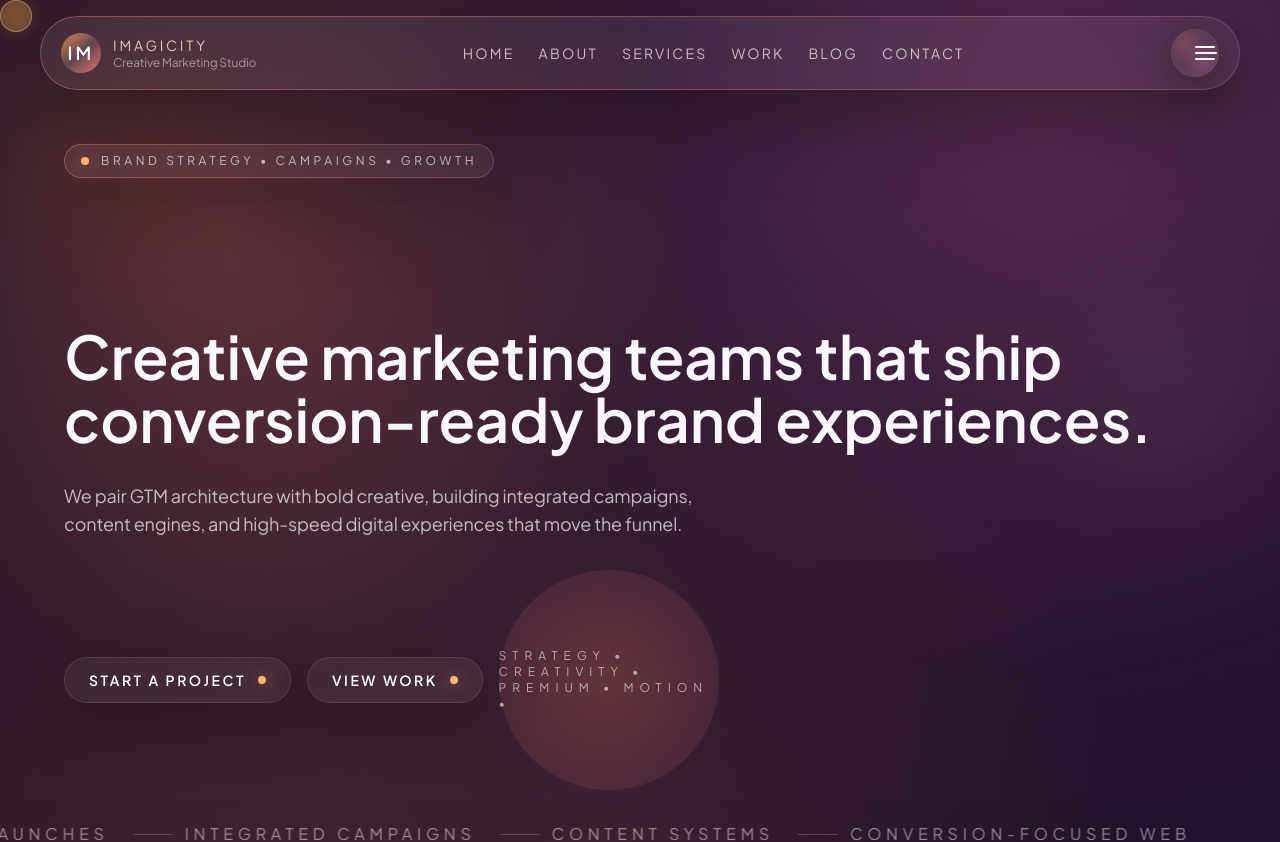
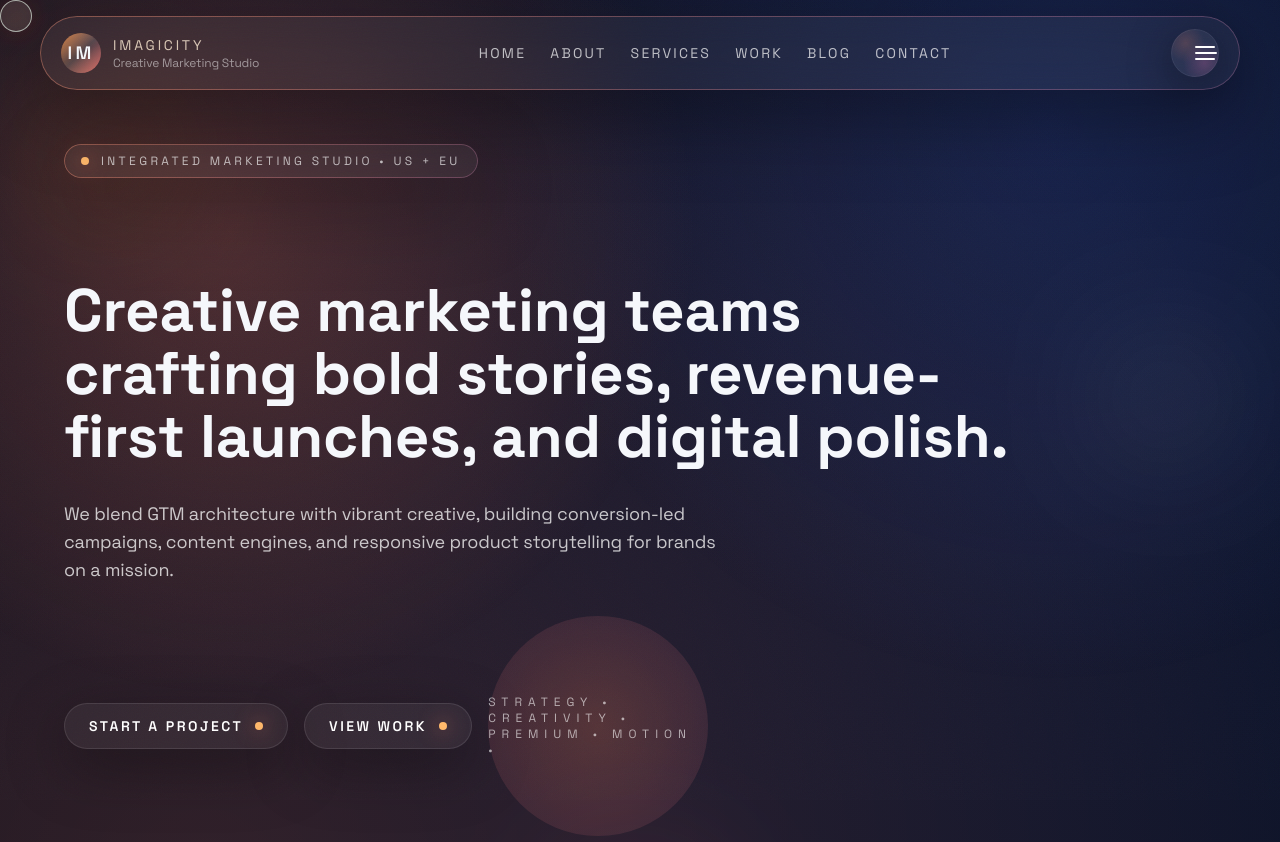
Before and after one commit to imagicity-stack/imagweb, a Next.js app: page / in a window 1280 px wide. Shown: the top 842 px of the page. Built offline with nearby package versions, Linux system fonts and the light colour scheme; no server answers; the database is empty.

Commit message:
Enhance marketing theme and mobile performance

```diff
--- a/src/app/globals.css
+++ b/src/app/globals.css
@@ -1,12 +1,12 @@
 @import "tailwindcss";
 
 :root {
-  --bg: #0f0a1d;
-  --text: #fdf7ff;
-  --accent: #ff855f;
-  --muted: #cbb9d9;
-  --glass: rgba(255, 255, 255, 0.06);
-  --blur: blur(18px);
+  --bg: #070b16;
+  --text: #f5f7fb;
+  --accent: #ff7a59;
+  --muted: #c6d2ea;
+  --glass: rgba(255, 255, 255, 0.05);
+  --blur: blur(14px);
 }
 
 * {
@@ -15,12 +15,12 @@
 
 body {
   margin: 0;
-  background: radial-gradient(circle at 20% 20%, rgba(255, 133, 95, 0.18), transparent 22%),
-    radial-gradient(circle at 80% 0%, rgba(244, 114, 182, 0.16), transparent 32%),
-    radial-gradient(circle at 50% 70%, rgba(251, 191, 36, 0.08), transparent 30%),
+  background: radial-gradient(circle at 16% 18%, rgba(255, 122, 89, 0.16), transparent 28%),
+    radial-gradient(circle at 82% 10%, rgba(76, 110, 245, 0.12), transparent 34%),
+    radial-gradient(circle at 55% 70%, rgba(255, 194, 111, 0.08), transparent 32%),
     var(--bg);
   color: var(--text);
-  font-family: var(--font-jakarta), system-ui, -apple-system, sans-serif;
+  font-family: var(--font-space), "Inter", system-ui, -apple-system, sans-serif;
   letter-spacing: -0.01em;
   text-rendering: optimizeLegibility;
   min-height: 100vh;
@@ -28,8 +28,8 @@ body {
 }
 
 ::selection {
-  background: rgba(255, 133, 95, 0.3);
-  color: #fff;
+  background: rgba(255, 122, 89, 0.32);
+  color: #0a0f1f;
 }
 
 .glass {
@@ -104,7 +104,7 @@ body {
 
 .custom-cursor {
   mix-blend-mode: difference;
-  filter: drop-shadow(0 0 8px rgba(255, 133, 95, 0.85));
+  filter: drop-shadow(0 0 10px rgba(255, 122, 89, 0.75));
 }
 
 .text-ring {
--- a/src/app/layout.tsx
+++ b/src/app/layout.tsx
@@ -1,12 +1,12 @@
 import type { Metadata } from "next";
-import { Plus_Jakarta_Sans } from "next/font/google";
+import { Space_Grotesk } from "next/font/google";
 import ClientRoot from "@/components/ClientRoot";
 import "./globals.css";
 
-const plusJakartaSans = Plus_Jakarta_Sans({
+const spaceGrotesk = Space_Grotesk({
   subsets: ["latin"],
-  variable: "--font-jakarta",
-  weight: ["400", "500", "600", "700", "800"]
+  variable: "--font-space",
+  weight: ["400", "500", "600", "700"]
 });
 
 const siteName = "Imagicity";
@@ -74,7 +74,7 @@ export default function RootLayout({
 
   return (
     <html lang="en" className="bg-black">
-      <body className={`${plusJakartaSans.variable} antialiased`}>
+      <body className={`${spaceGrotesk.variable} antialiased`}>
         <ClientRoot>{children}</ClientRoot>
         <script
           type="application/ld+json"
--- a/src/components/ClientRoot.tsx
+++ b/src/components/ClientRoot.tsx
@@ -9,13 +9,39 @@ import Preloader from "./Preloader";
 
 export default function ClientRoot({ children }: { children: ReactNode }) {
   const [menuOpen, setMenuOpen] = useState(false);
+  const [enableCursor, setEnableCursor] = useState(false);
+  const [enableLenis, setEnableLenis] = useState(false);
 
   useEffect(() => {
+    const prefersReducedMotion = window.matchMedia("(prefers-reduced-motion: reduce)");
+    const coarsePointer = window.matchMedia("(pointer: coarse)");
+
+    const updateFlags = () => {
+      const allowMotion = !prefersReducedMotion.matches;
+      const allowDesktopFeatures = !coarsePointer.matches;
+      setEnableCursor(allowMotion && allowDesktopFeatures);
+      setEnableLenis(allowMotion && allowDesktopFeatures);
+    };
+
+    updateFlags();
+    prefersReducedMotion.addEventListener("change", updateFlags);
+    coarsePointer.addEventListener("change", updateFlags);
+
+    return () => {
+      prefersReducedMotion.removeEventListener("change", updateFlags);
+      coarsePointer.removeEventListener("change", updateFlags);
+    };
+  }, []);
+
+  useEffect(() => {
+    if (!enableLenis) return;
+
     const lenis = new Lenis({
       smoothWheel: true,
-      lerp: 0.08,
-      wheelMultiplier: 0.9,
-      touchMultiplier: 1.1
+      lerp: 0.1,
+      wheelMultiplier: 0.85,
+      touchMultiplier: 0.9,
+      duration: 1.1
     });
 
     let animationFrame: number;
@@ -30,13 +56,13 @@ export default function ClientRoot({ children }: { children: ReactNode }) {
       cancelAnimationFrame(animationFrame);
       lenis.destroy();
     };
-  }, []);
+  }, [enableLenis]);
 
   return (
     <>
       <Preloader />
       <NoiseOverlay />
-      <Cursor />
+      {enableCursor && <Cursor />}
       <Navigation
         open={menuOpen}
         onToggle={() => setMenuOpen((prev) => !prev)}
--- a/src/components/Cursor.tsx
+++ b/src/components/Cursor.tsx
@@ -41,15 +41,17 @@ export default function Cursor() {
 
   return (
     <motion.div
-      className="custom-cursor pointer-events-none fixed top-0 left-0 z-50 h-8 w-8 rounded-full border border-orange-200/50 bg-orange-300/30"
+      className="custom-cursor pointer-events-none fixed top-0 left-0 z-50 h-8 w-8 rounded-full border border-white/70 bg-white/10"
       style={{ translateX: cursorX, translateY: cursorY }}
       animate={{ scale: active ? 1.6 : 1, opacity: 1 }}
       transition={{ type: "spring", stiffness: 200, damping: 18 }}
+      aria-hidden
     >
       <motion.div
-        className="absolute inset-0 -z-10 rounded-full bg-orange-400/40 blur-2xl"
-        animate={{ scale: active ? 2.4 : 1.4, opacity: active ? 0.6 : 0.3 }}
-        transition={{ duration: 0.6 }}
+        className="absolute inset-0 -z-10 rounded-full blur-xl"
+        style={{ background: "radial-gradient(circle, rgba(255,122,89,0.45), transparent 70%)" }}
+        animate={{ scale: active ? 2 : 1.3, opacity: active ? 0.5 : 0.25 }}
+        transition={{ duration: 0.4 }}
       />
     </motion.div>
   );
--- a/src/components/Hero.tsx
+++ b/src/components/Hero.tsx
@@ -21,24 +21,24 @@ export default function Hero() {
     const ctx = gsap.context(() => {
       gsap.from("[data-hero-kicker]", {
         opacity: 0,
-        y: 20,
-        duration: 0.8,
-        ease: "power3.out"
+        y: 16,
+        duration: 0.6,
+        ease: "power2.out"
       });
       gsap.from("[data-hero-title]", {
         opacity: 0,
-        y: 60,
-        duration: 1,
-        ease: "power3.out",
-        delay: 0.1
+        y: 50,
+        duration: 0.8,
+        ease: "power2.out",
+        delay: 0.08
       });
       gsap.from("[data-hero-cta]", {
         opacity: 0,
-        y: 40,
-        duration: 0.8,
-        ease: "power3.out",
+        y: 32,
+        duration: 0.6,
+        ease: "power2.out",
         stagger: 0.12,
-        delay: 0.4
+        delay: 0.3
       });
     }, ref);
 
@@ -54,23 +54,23 @@ export default function Hero() {
       <FloatingShapes />
       <motion.div
         style={{ y }}
-        className="absolute inset-0 -z-10 bg-[radial-gradient(circle_at_18%_22%,rgba(255,133,95,0.24),transparent_35%),radial-gradient(circle_at_82%_12%,rgba(244,114,182,0.18),transparent_40%)]"
+        className="absolute inset-0 -z-10 bg-[radial-gradient(circle_at_18%_22%,rgba(255,122,89,0.22),transparent_35%),radial-gradient(circle_at_82%_12%,rgba(76,110,245,0.16),transparent_40%)]"
       />
       <div className="glass gradient-border relative mb-10 inline-flex items-center gap-3 rounded-full px-4 py-2" data-hero-kicker>
-        <span className="h-2 w-2 rounded-full bg-orange-300 shadow-[0_0_20px_rgba(255,133,95,0.8)]" />
-        <span className="text-xs uppercase tracking-[0.3em] text-white/70">Brand strategy • Campaigns • Growth</span>
+        <span className="h-2 w-2 rounded-full bg-orange-300 shadow-[0_0_20px_rgba(255,122,89,0.8)]" />
+        <span className="text-xs uppercase tracking-[0.28em] text-white/70">Integrated marketing studio • US + EU</span>
       </div>
       <div className="grid gap-10 lg:grid-cols-[3fr_2fr] lg:items-center">
         <div className="space-y-8">
           <h1
             data-hero-title
-            className="text-balance text-4xl font-semibold leading-[1.05] sm:text-5xl lg:text-6xl"
+            className="text-balance text-4xl font-bold leading-[1.05] sm:text-5xl lg:text-6xl"
           >
-            Creative marketing teams that ship conversion-ready brand experiences.
+            Creative marketing teams crafting bold stories, revenue-first launches, and digital polish.
           </h1>
-          <p className="max-w-2xl text-lg text-white/70">
-            We pair GTM architecture with bold creative, building integrated campaigns, content engines, and high-speed digital
-            experiences that move the funnel.
+          <p className="max-w-2xl text-lg text-white/75">
+            We blend GTM architecture with vibrant creative, building conversion-led campaigns, content engines, and responsive
+            product storytelling for brands on a mission.
           </p>
           <div className="flex flex-wrap items-center gap-4" data-hero-cta>
             <MagneticButton href="/contact">Start a project</MagneticButton>
--- a/src/components/Preloader.tsx
+++ b/src/components/Preloader.tsx
@@ -7,7 +7,7 @@ export default function Preloader() {
   const [visible, setVisible] = useState(true);
 
   useEffect(() => {
-    const timer = setTimeout(() => setVisible(false), 1600);
+    const timer = setTimeout(() => setVisible(false), 900);
     return () => clearTimeout(timer);
   }, []);
 
@@ -18,26 +18,26 @@ export default function Preloader() {
           className="fixed inset-0 z-40 flex items-center justify-center bg-black"
           initial={{ opacity: 1 }}
           animate={{ opacity: 1 }}
-          exit={{ opacity: 0, transition: { duration: 0.6 } }}
+          exit={{ opacity: 0, transition: { duration: 0.4 } }}
         >
           <motion.div
-            className="relative flex h-28 w-28 items-center justify-center rounded-full border border-orange-300/30"
-            initial={{ scale: 0.7, rotate: -8 }}
-            animate={{ scale: 1, rotate: 360 }}
-            transition={{ duration: 1.3, ease: "easeInOut" }}
+            className="relative flex h-24 w-24 items-center justify-center rounded-3xl border border-white/10 bg-white/5"
+            initial={{ scale: 0.92, opacity: 0 }}
+            animate={{ scale: 1, opacity: 1 }}
+            transition={{ duration: 0.8, ease: "easeOut" }}
           >
             <motion.div
-              className="absolute inset-2 rounded-full bg-gradient-to-br from-orange-400/50 to-white/10"
-              animate={{ borderRadius: [24, 56, 24], rotate: [0, 90, 180, 360] }}
-              transition={{ duration: 1.3, ease: "easeInOut" }}
+              className="absolute inset-3 rounded-2xl bg-gradient-to-br from-orange-400/30 via-rose-200/15 to-transparent"
+              animate={{ rotate: [0, 8, -8, 0] }}
+              transition={{ duration: 1.2, ease: "easeInOut", repeat: Infinity }}
             />
             <motion.span
-              className="relative text-lg font-semibold tracking-[0.2em]"
+              className="relative text-lg font-semibold tracking-[0.18em] text-white"
               initial={{ opacity: 0, y: 6 }}
               animate={{ opacity: 1, y: 0 }}
-              transition={{ delay: 0.2 }}
+              transition={{ delay: 0.1 }}
             >
-              IW
+              Imagicity
             </motion.span>
           </motion.div>
         </motion.div>
```
